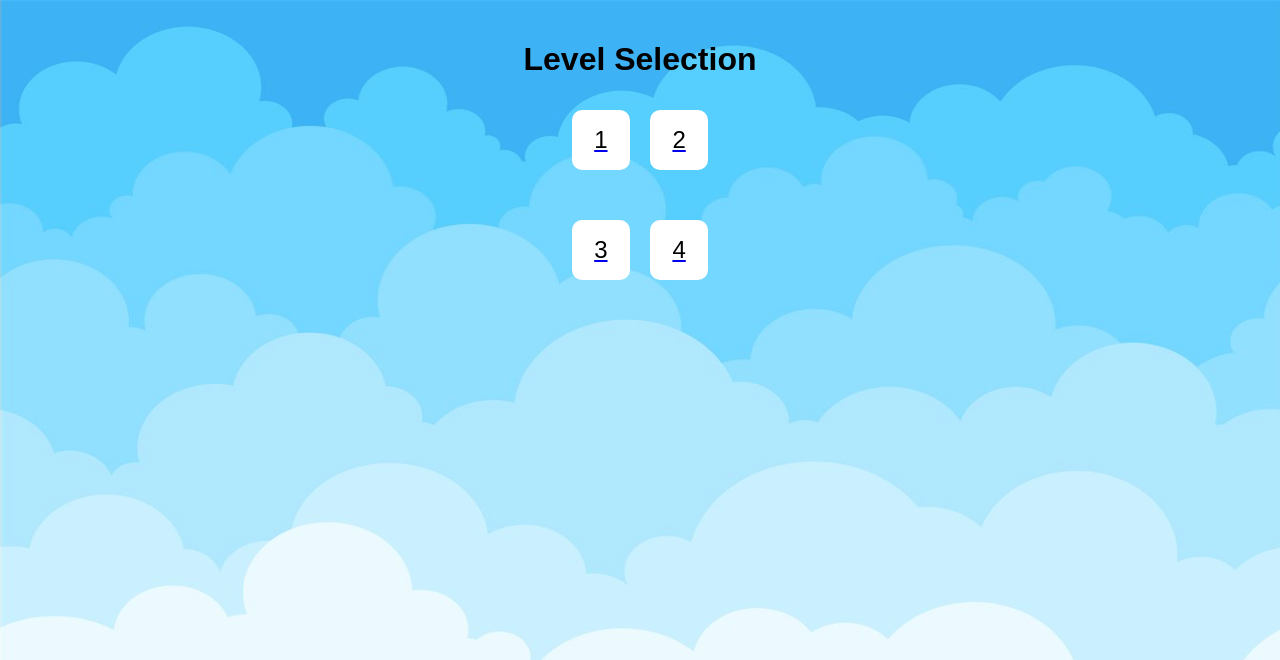
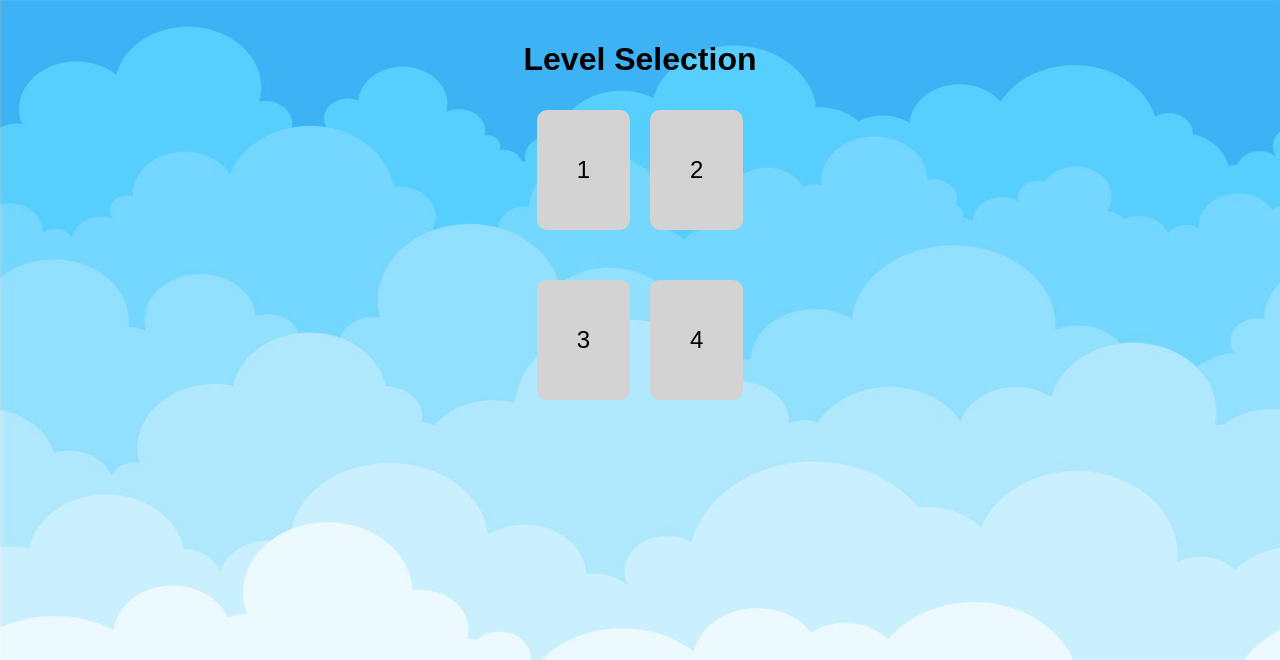
Before and after one commit to Har150n/Hone, a Flask app: page /levels/1 in a window 1280 px wide. Shown: the top 660 px of the page. Run offline with Flask 3, Linux system fonts and the light colour scheme; data that the repository does not hold is empty.

Commit message:
got all functionalty working

```diff
--- a/app.py
+++ b/app.py
@@ -12,19 +12,23 @@ app.debug = True
 @app.route('/')
 def home():
     #   creates a game object in the db if no game exists
-    game = Game.getGame(129)
+    game = Game.getGame(103)
     Game.updateGame(game)
     return render_template('home.html', userId = game.userId)
 
 @app.route('/levels/<userId>', methods=['GET'])
 def levels(userId):
     game = Game.getGame(userId)
+    game.currentLevel = None
+    game = Game.updateGame(game)
     return render_template('levels.html', userId = userId, levels = game.levels)
 
 
 @app.route('/quiz/<userId>/<level>', methods=['POST', 'GET'])
 def quiz(userId, level):
     game = Game.getGame(userId)
+
+    #   assigns value to currentLevel based on clicked level
     if game.currentLevel is None and (isinstance(level, str) or isinstance(level, int)):
         game.currentLevel = game.levels[int(level)-1]
 
@@ -36,14 +40,24 @@ def quiz(userId, level):
         #   the player levels up
         #   completion holds whether the level is complete or not
         completion = game.submitAnswer(emotion)
-        game = Game.updateGame(game)
+
+        # reset score and index to 0
+        if completion == 'Complete':
+            game.currentLevel.score = 0
+            game.currentLevel.index = 0
+            game.currentLevel.levelCompleted = True
 
         #   update levels to reflect current level
         game.levels[int(level)-1] = game.currentLevel
         game = Game.updateGame(game)
+
+        #   configure url for levels page
         url = url_for('levels', userId=userId)
-        return {'imageName': game.currentLevel.questions[game.currentLevel.index].imageName, 'userId': userId,
-                'level': level, 'score': game.currentLevel.score, 'completion': completion,
+        imageName = game.currentLevel.questions[game.currentLevel.index].imageName
+        score = game.currentLevel.score
+
+        return {'imageName': imageName, 'userId': userId,
+                'level': level, 'score': score, 'completion': completion,
                 'redirect': url}
 
     else:
--- a/game.py
+++ b/game.py
@@ -8,13 +8,14 @@ from timeit import default_timer as timer
 #Easy has two emotion (str) options, Med has three, Hard has four
 class Level:
     Difficulty = Enum('Difficulty', ['EASY', 'MED', 'HARD'])
-    def __init__(self, level, mode, questions, emotions, index=0, score=0):
+    def __init__(self, level, mode, questions, emotions, index=0, score=0, levelCompleted=False):
         self.level = level
         self.mode = mode
         self.questions = questions  # List of Question objects
         self.emotions = emotions
         self.index = int(index)
         self.score = int(score)
+        self.levelCompleted = levelCompleted
 
     def toDict(self):
         questionsDict = [question.toDict() for question in self.questions]
@@ -24,19 +25,21 @@ class Level:
             "questions": questionsDict,
             "emotions": self.emotions,
             "index": self.index,
-            "score": self.score
+            "score": self.score,
+            "levelCompleted": self.levelCompleted
         }
         return levelDict
 
     @classmethod
     def fromDict(cls, levelDict):
-        level = levelDict["level"]
+        level = int(levelDict["level"])
         mode = levelDict["mode"]
         questions = [Question.fromDict(q) for q in levelDict["questions"]]
         emotions = levelDict["emotions"]
-        index = levelDict["index"]
-        score = levelDict["score"]
-        return cls(level, mode, questions, emotions, index, score)
+        index = int(levelDict["index"])
+        score = int(levelDict["score"])
+        levelCompleted = levelDict["levelCompleted"]
+        return cls(level, mode, questions, emotions, index, score, levelCompleted)
 
 
 
@@ -64,7 +67,7 @@ class Question:
 
     @classmethod
     def fromDict(cls, questionDict):
-        qId = questionDict["qId"]
+        qId = int(questionDict["qId"])
         imageName = questionDict["imageName"]
         emotionData = questionDict["emotionData"]
         options = questionDict["options"]
@@ -159,7 +162,7 @@ class Game:
         return levels
 
     def submitAnswer(self, emotion):
-        SCORE_TO_LEVEL_UP = 3
+        SCORE_TO_LEVEL_UP = 5
         currentQuestion = self.currentLevel.questions[self.currentLevel.index]
         if currentQuestion.answer in emotion:
             #   check if over index
@@ -170,7 +173,7 @@ class Game:
 
             self.currentLevel.score += 1
             if self.currentLevel.score >= SCORE_TO_LEVEL_UP:
-                self.currentLevel.score = 0
+                #   completion status is updated in parent function
                 return 'Complete'
             else:
                 return 'Incomplete'
--- a/static/quiz_script.js
+++ b/static/quiz_script.js
@@ -17,6 +17,9 @@ $(document).ready(function () {
                     var imagePath = '/static/faces/' + imageName;
                     $("img").attr('src', imagePath)
                     $("#scoreValue").text(response.score);
+
+                    var SCORE_TO_LEVEL_UP = 5
+                    $('.w3-green').css('width', ((response.score / SCORE_TO_LEVEL_UP) * 100)  + '%');
                 } else {
                     console.log('Wrong Answer')
                 }
--- a/static/styles/style.css
+++ b/static/styles/style.css
@@ -91,7 +91,6 @@ body {
 
 /* level selection page */
 
-
 .level-grid {
     display: flex;
     flex-wrap: wrap;
@@ -99,21 +98,38 @@ body {
 }
 
 .level {
-    flex: 0 0 25%;
+    flex: 0 0 40%;
     padding: 10px;
     text-align: center;
     margin-bottom: 20px;
 }
 
-.level-number-box {
+.level-number-box.completed {
     width: 100%;
-    height: 60px;
+    height: 120px;
     background-color: white;
     border-radius: 10px;
     display: flex;
     justify-content: center;
     align-items: center;
     margin-bottom: 10px;
+    transition: transform 0.2s ease-in-out;
+}
+
+.level-number-box.incomplete {
+    width: 100%;
+    height: 120px;
+    background-color: lightgray;
+    border-radius: 10px;
+    display: flex;
+    justify-content: center;
+    align-items: center;
+    margin-bottom: 10px;
+    transition: transform 0.2s ease-in-out;
+}
+
+.level-number-box:hover {
+    transform: scale(1.1);
 }
 
 .level-number {
@@ -152,3 +168,22 @@ body {
 .score-box {
     text-align: right;
 }
+
+/*Progress Bar*/
+.progress-container {
+  display: flex;
+  justify-content: center;
+}
+
+
+/*remove underline from links*/
+a:link { text-decoration: none; }
+
+
+a:visited { text-decoration: none; }
+
+
+a:hover { text-decoration: none; }
+
+
+a:active { text-decoration: none; }
--- a/templates/levels.html
+++ b/templates/levels.html
@@ -11,8 +11,8 @@
       {% for level in levels %}
       <div class="level">
         <a href="{{ url_for('quiz', userId = userId, level=level.level) }}">
-          <div class="level-number-box">
-            <span class="level-number">{{ level.level }}</span>
+          <div class="level-number-box {% if level.levelCompleted %}completed{% else %}incomplete{% endif %}">
+            <span class="level-number">{{ level.level }} </span>
           </div>
         </a>
       </div>
```
Also changed, not shown: templates/quiz.html (+12 -3 lines), 1 other file.
